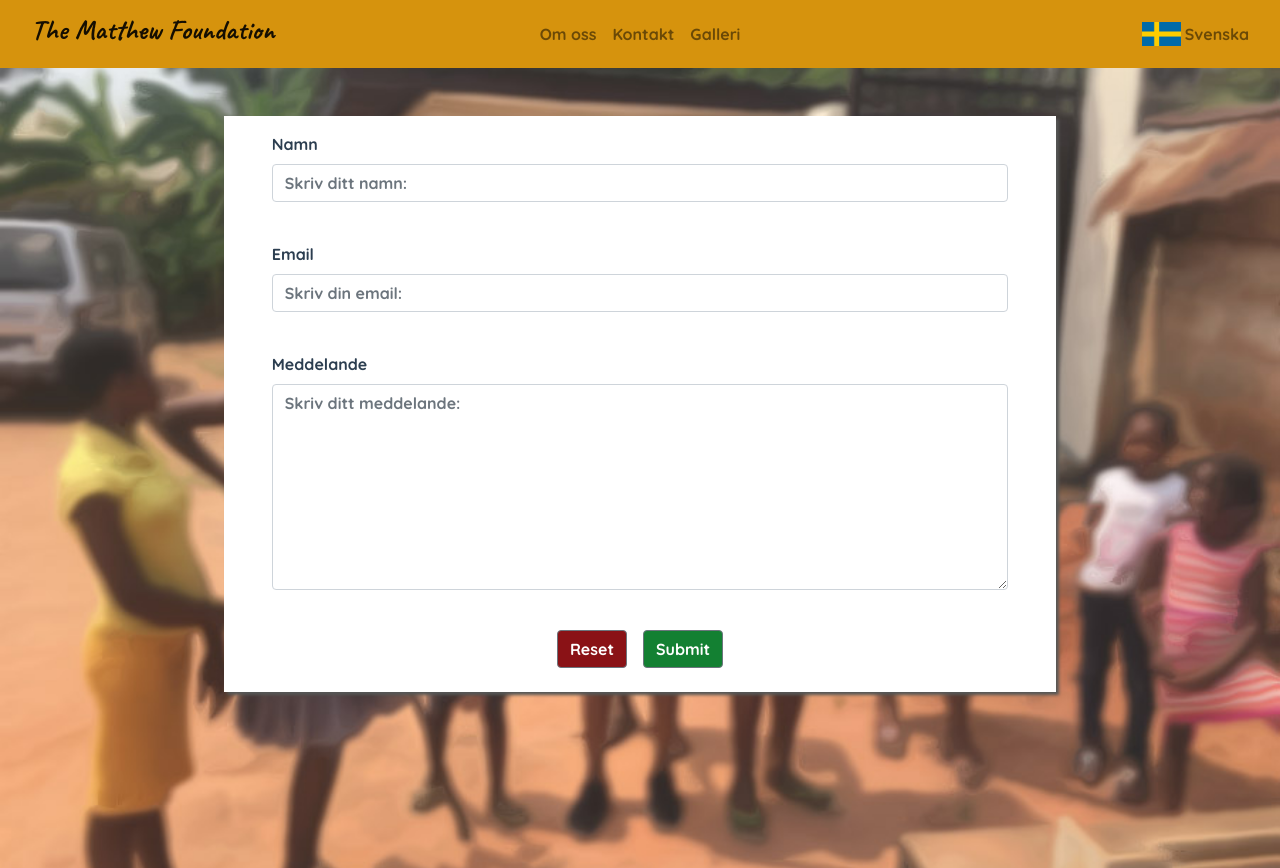
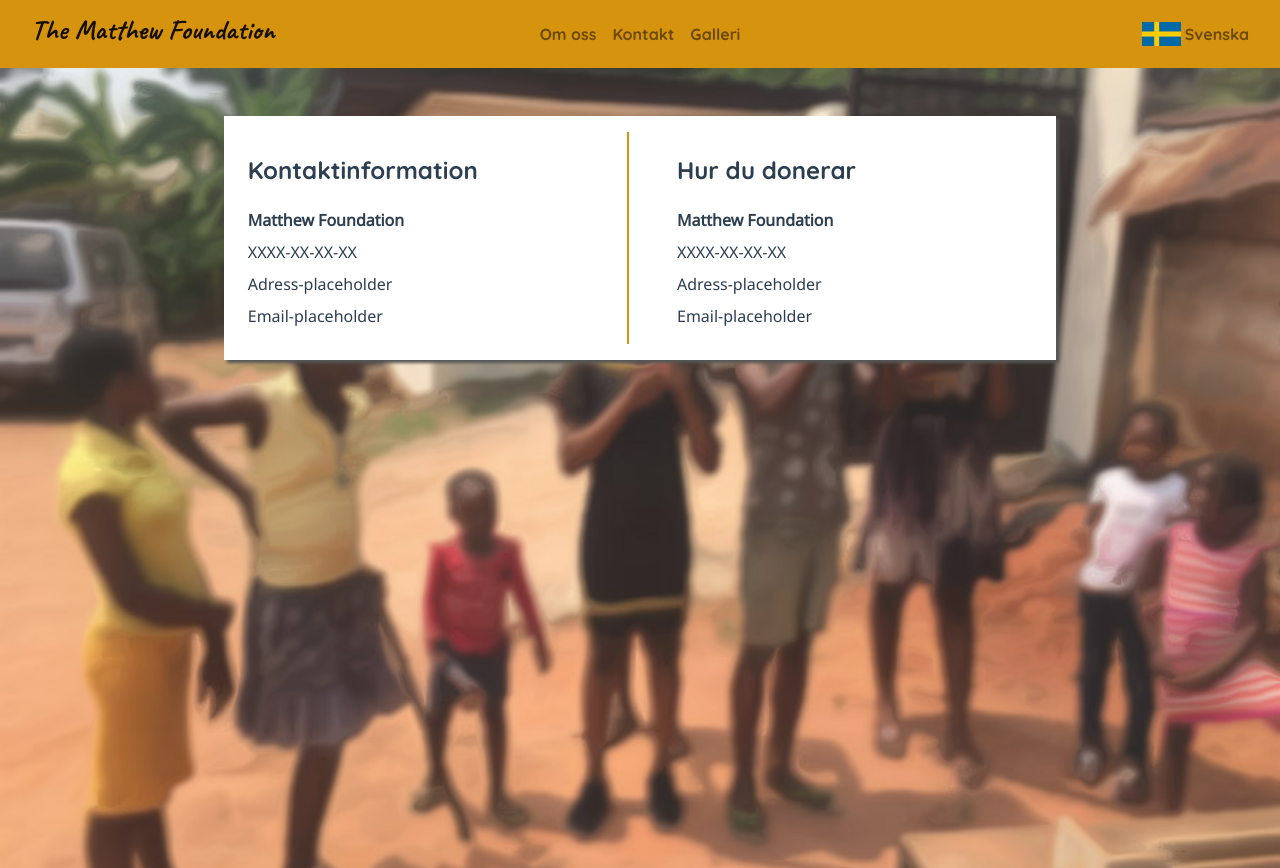
Before and after one commit to Carljohan-hornestam/the_matthew_foundation, a Vue app: page /contact in a window 1280 px wide. Built offline with nearby package versions, Linux system fonts and the light colour scheme.

Commit message:
lagt till info-vy, samt påbörjat styling av den
Co-authored-by: <miniharald> <miniharald@gmail.com>

```diff
--- a/src/components/GalleryGrid.vue
+++ b/src/components/GalleryGrid.vue
@@ -40,8 +40,11 @@
 </template>
 
 <style scoped>
+@import url("https://fonts.googleapis.com/css2?family=Caveat:wght@700&family=Quicksand:wght@700&display=swap");
+
 #shadow {
   box-shadow: 3px 3px 3px #565756;
+  font-family: "Quicksand", sans-serif;
 }
 .grid-height {
   height: 35vh;
@@ -53,8 +56,8 @@
   align-items: center;
 }
 .gallery-img {
-    height:100%;
-    width:100%;
+  height: 100%;
+  width: 100%;
   object-fit: cover;
 }
 figure {
@@ -112,7 +115,7 @@ figcaption {
 figcaption p {
   color: white;
   text-align: center;
-  font-size: 120%;
+  font-size: 85%;
 }
 #g1 {
   background-image: url(../assets/chidera.jpg);
--- a/src/views/Contact.vue
+++ b/src/views/Contact.vue
@@ -1,23 +1,69 @@
 <template>
-  <div>
-    <ContactForm/>
+  <div class="container pt-5 d-flex justify-content-center" id="contact_form">
+    <div class="row bg-white py-3 pb-3 w-75" id="shadow">
+      <div class="col text-left pl-4 pt-4" id="contact_info">
+        <h4 id="contactinfo_text">Kontaktinformation</h4>
+        <ul style="list-style: none; padding: 0;">
+          <li class="mb-2 mt-4">
+            <strong>Matthew Foundation</strong>
+          </li>
+          <li class="mb-2">XXXX-XX-XX-XX</li>
+          <li class="mb-2">Adress-placeholder</li>
+          <li class="mb-2">Email-placeholder</li>
+        </ul>
+      </div>
+      <div class="col text-left pl-5 pt-4" id="donate_info">
+        <h4 id="donateinfo_text">Hur du donerar</h4>
+        <ul style="list-style: none; padding: 0;">
+          <li class="mb-2 mt-4">
+            <strong>Matthew Foundation</strong>
+          </li>
+          <li class="mb-2">XXXX-XX-XX-XX</li>
+          <li class="mb-2">Adress-placeholder</li>
+          <li class="mb-2">Email-placeholder</li>
+        </ul>
+      </div>
+    </div>
   </div>
 </template>
 
 
 
 <script>
-import ContactForm from '@/components/ContactForm.vue';
+//import ContactForm from '@/components/ContactForm.vue';
 export default {
-  name: 'Contact',
+  /*name: 'Contact',
   components: {
     ContactForm,
-  },
+
+
+}
+*/
   data() {
-    return {
-    };
-  },
+    return {};
+  }
 };
 </script>
-<style>
+<style scoped>
+@import url("https://fonts.googleapis.com/css2?family=Caveat:wght@700&family=Quicksand:wght@700&family=Noto+Sans&display=swap");
+
+#shadow {
+  box-shadow: 3px 3px 3px #565756;
+}
+#contact_info{
+  font-family: 'Noto Sans', sans-serif;
+}
+#donate_info {
+  padding-left: 10em;
+  border-left: 2px solid #d6930d;
+  font-family: 'Noto Sans', sans-serif;
+}
+#donateinfo_text{
+  font-family: "Quicksand", sans-serif;
+
+}
+#contactinfo_text{
+  font-family: "Quicksand", sans-serif;
+
+}
 </style>
```
Lines whose indentation alone changed are shown as unchanged.
